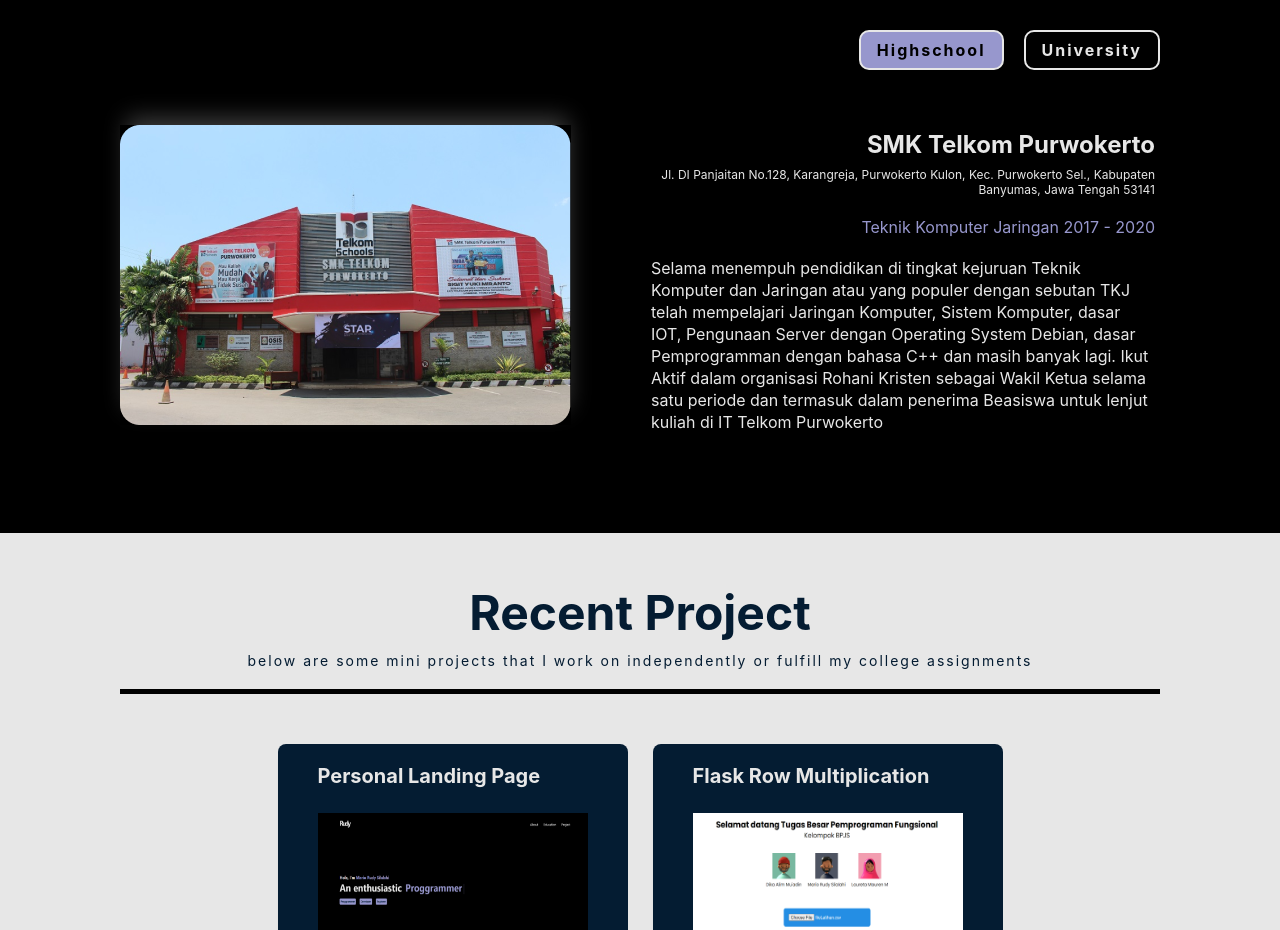
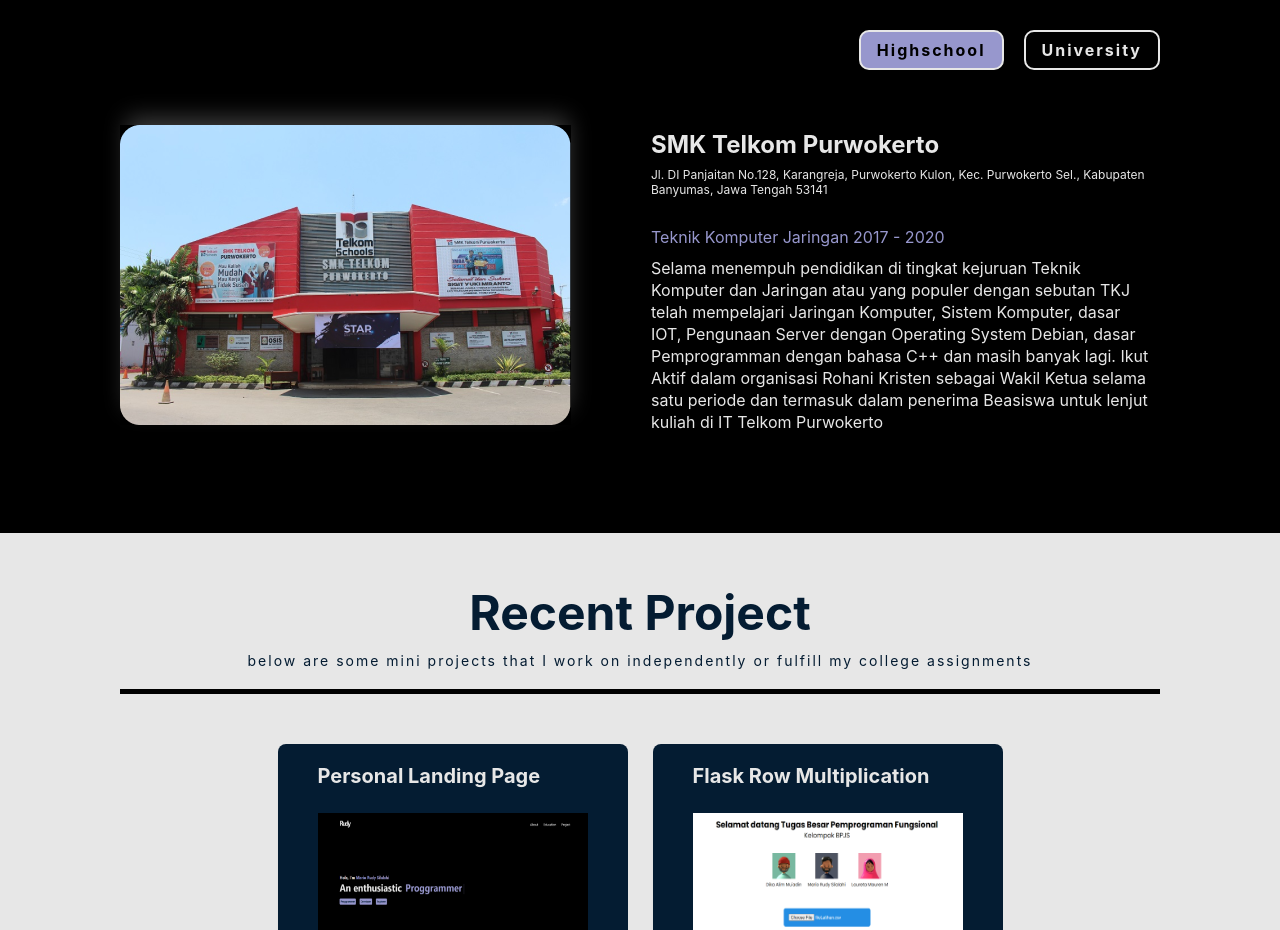
Before and after one commit to bangmar/Personal-Landing-Page, a React (Create React App) app: page / in a window 1280 px wide. Shown: the part 1527-2457 px from the top of the page. Built offline with nearby package versions, Linux system fonts and the light colour scheme.

Commit message:
my first personal landing page

```diff
--- a/src/components/education/sch/styledSch.js
+++ b/src/components/education/sch/styledSch.js
@@ -32,18 +32,18 @@ export const SchImg = styled.img`
 export const SchName = styled.h3`
     margin-bottom:8px;
     font-size:24px;
-    text-align:right;
+    text-align:left;
 
 `
 export const SchLoc = styled.p`
-    margin-bottom:20px;
+    margin-bottom:30px;
     font-size:12px;
-    text-align:right;
+    text-align:left;
 `
 export const SchInfo = styled.p`
-    margin-bottom:20px;
+    margin-bottom:10px;
     font-size:16px;
-    text-align:right;
+    text-align:left;
 `
 export const SchMsg = styled.p`
     margin-bottom:20px;
```
